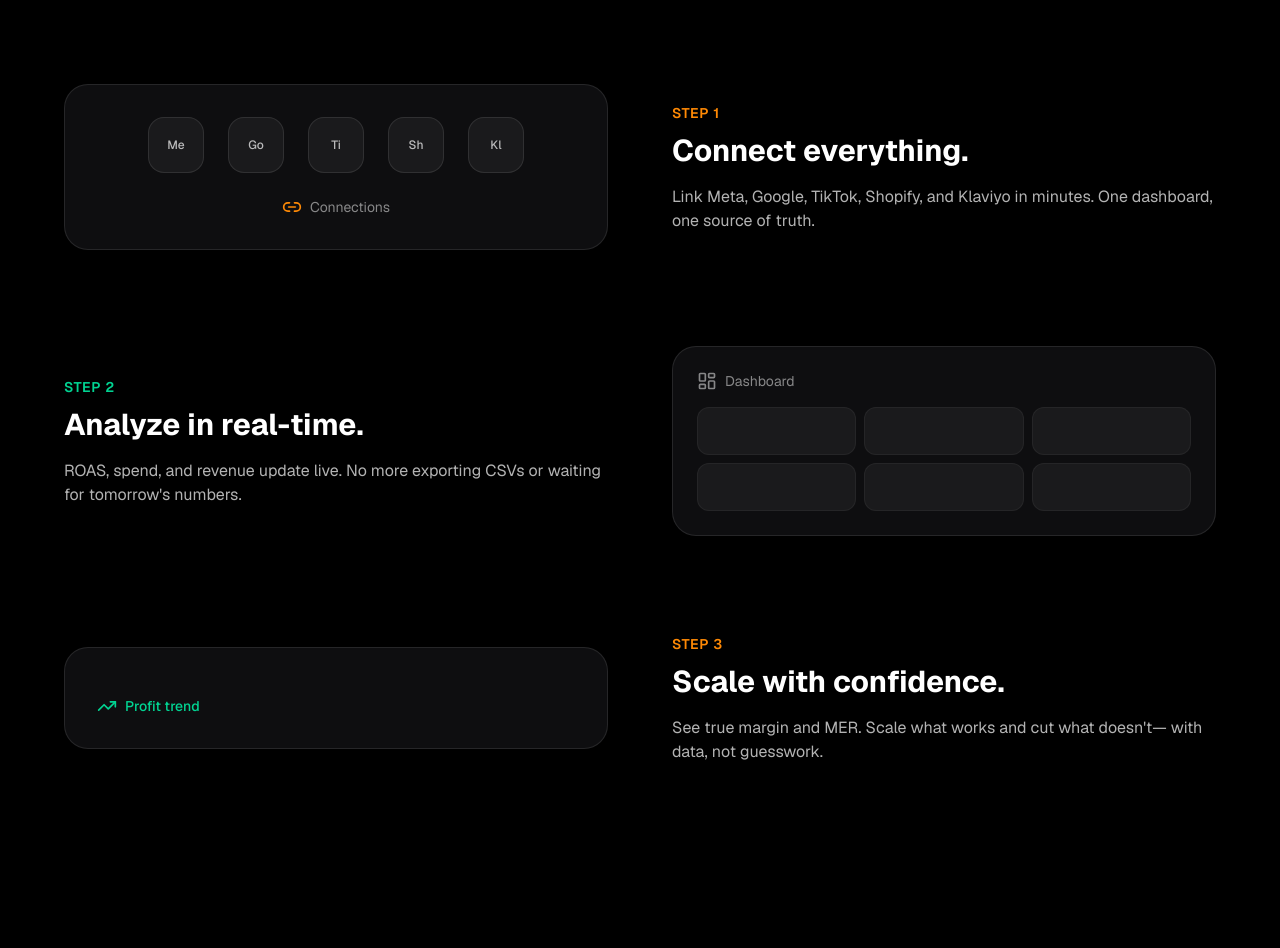
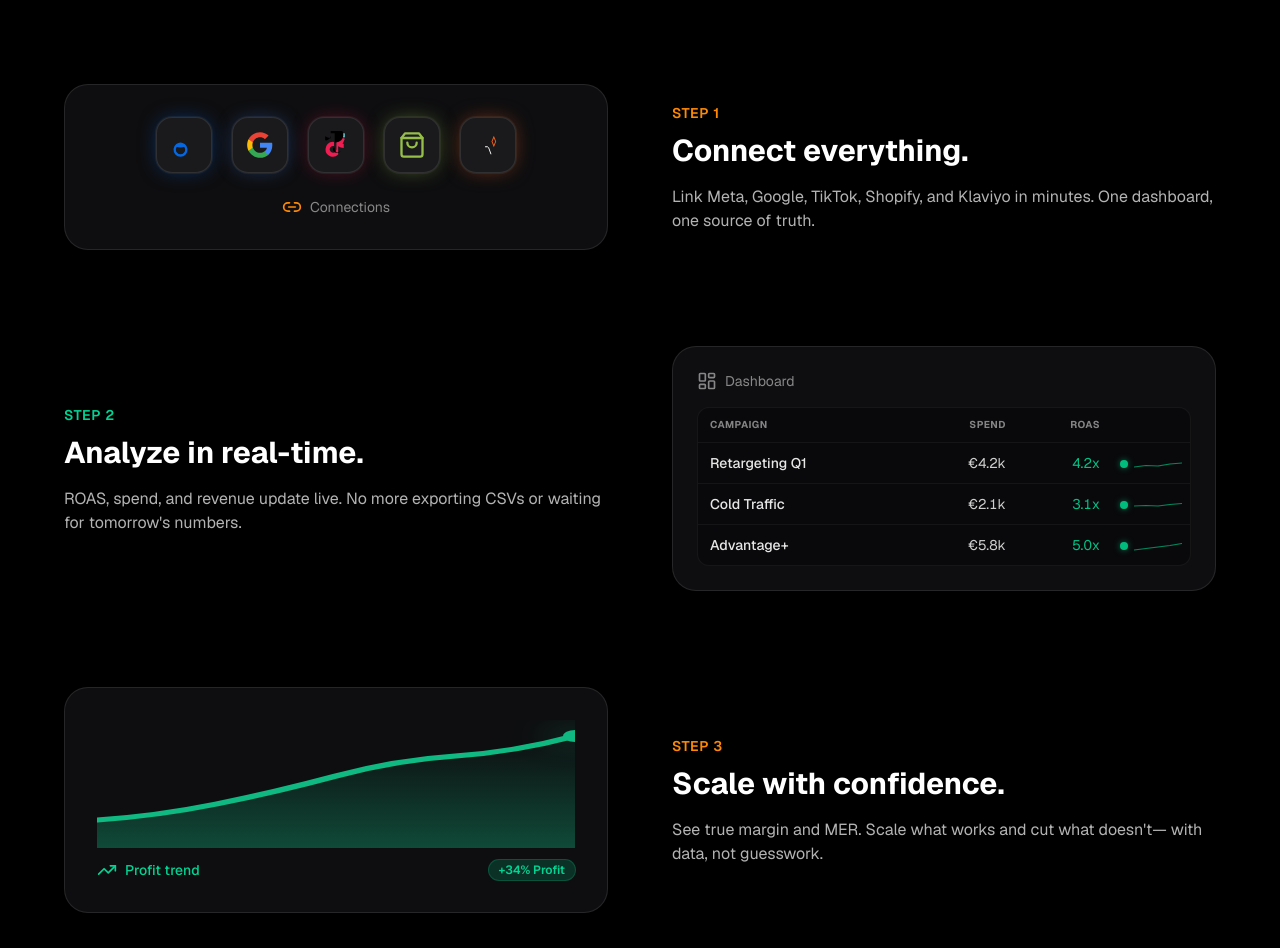
Before and after one commit to sinan-leadtr/leadtribute.io, a Next.js app: page / in a window 1280 px wide. Shown: the part 3784-4732 px from the top of the page. Built offline with nearby package versions, Linux system fonts and the light colour scheme.

Commit message:
Add feature assets: Real logos and data mocks for landing page

```diff
--- a/app/page.tsx
+++ b/app/page.tsx
@@ -20,6 +20,7 @@ import {
   GoogleLogo,
   MetaLogo,
   ShopifyLogo,
+  KlaviyoLogo,
   KlaviyoLogoText,
   TikTokLogo,
 } from "./components/icons";
@@ -482,17 +483,22 @@ export default function Home() {
           >
             <div className="relative order-2 lg:order-1">
               <div className="rounded-3xl border border-white/10 bg-zinc-900/60 p-8 backdrop-blur-sm">
-                <div className="flex flex-wrap items-center justify-center gap-6">
-                  {["Meta", "Google", "TikTok", "Shopify", "Klaviyo"].map(
-                    (label) => (
+                <div className="flex flex-wrap items-center justify-center gap-5">
+                  {[
+                    { label: "Meta", Icon: MetaLogo, glow: "shadow-[0_0_20px_-4px_rgba(6,104,225,0.5)]" },
+                    { label: "Google", Icon: GoogleLogo, glow: "shadow-[0_0_20px_-4px_rgba(66,133,244,0.4)]" },
+                    { label: "TikTok", Icon: TikTokLogo, glow: "shadow-[0_0_20px_-4px_rgba(238,29,82,0.4)]" },
+                    { label: "Shopify", Icon: ShopifyLogo, glow: "shadow-[0_0_20px_-4px_rgba(150,191,72,0.5)]" },
+                    { label: "Klaviyo", Icon: KlaviyoLogo, glow: "shadow-[0_0_20px_-4px_rgba(242,101,34,0.5)]" },
+                  ].map(({ label, Icon, glow }) => (
                     <div
                       key={label}
-                        className="flex h-14 w-14 items-center justify-center rounded-2xl border border-white/10 bg-white/5 text-xs font-medium text-white/70"
+                      className={`flex h-14 w-14 items-center justify-center rounded-2xl border border-white/10 bg-white/5 ring-1 ring-white/5 transition hover:ring-white/15 ${glow}`}
+                      title={label}
                     >
-                        {label.slice(0, 2)}
+                      <Icon size={28} className="shrink-0" />
                     </div>
-                    )
-                  )}
+                  ))}
                 </div>
                 <div className="mt-6 flex justify-center gap-2">
                   <Link2 className="h-5 w-5 text-orange-400" />
@@ -537,13 +543,38 @@ export default function Home() {
                   <LayoutDashboard className="h-5 w-5" />
                   <span className="text-sm">Dashboard</span>
                 </div>
-                <div className="mt-4 grid grid-cols-3 gap-2">
-                  {[1, 2, 3, 4, 5, 6].map((i) => (
-                    <div
-                      key={i}
-                      className="h-12 rounded-xl border border-white/5 bg-white/5"
-                    />
+                <div className="mt-4 overflow-hidden rounded-xl border border-white/5 bg-black/30">
+                  <table className="w-full text-left text-sm">
+                    <thead>
+                      <tr className="border-b border-white/5 text-[10px] font-medium uppercase tracking-wider text-white/50">
+                        <th className="px-3 py-2.5">Campaign</th>
+                        <th className="px-3 py-2.5 text-right">Spend</th>
+                        <th className="px-3 py-2.5 text-right">ROAS</th>
+                        <th className="w-8 px-2 py-2.5" />
+                      </tr>
+                    </thead>
+                    <tbody>
+                      {[
+                        { name: "Retargeting Q1", spend: "€4.2k", roas: "4.2x", active: true, spark: [30, 45, 40, 60, 70] },
+                        { name: "Cold Traffic", spend: "€2.1k", roas: "3.1x", active: true, spark: [50, 55, 50, 65, 75] },
+                        { name: "Advantage+", spend: "€5.8k", roas: "5.0x", active: true, spark: [20, 35, 50, 65, 85] },
+                      ].map((row) => (
+                        <tr key={row.name} className="border-b border-white/5 last:border-0">
+                          <td className="px-3 py-2.5 font-medium text-white/90">{row.name}</td>
+                          <td className="px-3 py-2.5 text-right tabular-nums text-white/80">{row.spend}</td>
+                          <td className="px-3 py-2.5 text-right tabular-nums text-emerald-400/90">{row.roas}</td>
+                          <td className="px-2 py-2.5">
+                            <span className="inline-flex items-center gap-1.5">
+                              <span className="h-2 w-2 rounded-full bg-emerald-500 shadow-[0_0_6px_rgba(16,185,129,0.6)]" title="Active" />
+                              <svg viewBox="0 0 24 12" className="h-3 w-12 opacity-70" preserveAspectRatio="none">
+                                <polyline fill="none" stroke="currentColor" strokeWidth="1" strokeLinecap="round" strokeLinejoin="round" className="text-emerald-500" points={row.spark.map((v, i) => `${(i / (row.spark.length - 1)) * 24},${12 - (v / 100) * 10}`).join(" ")} />
+                              </svg>
+                            </span>
+                          </td>
+                        </tr>
                       ))}
+                    </tbody>
+                  </table>
                 </div>
               </div>
             </div>
@@ -556,18 +587,37 @@ export default function Home() {
           >
             <div className="relative order-2 lg:order-1">
               <div className="rounded-3xl border border-white/10 bg-zinc-900/60 p-8 backdrop-blur-sm">
-                <div className="flex items-end justify-between gap-2 px-4">
-                  {[40, 55, 45, 70, 85, 90].map((h, i) => (
-                    <div
-                      key={i}
-                      className="flex-1 rounded-t bg-orange-500/40"
-                      style={{ height: `${h}%` }}
+                <div className="h-32 w-full">
+                  <svg viewBox="0 0 120 64" className="h-full w-full" preserveAspectRatio="none">
+                    <defs>
+                      <linearGradient id="profitGradient" x1="0" y1="1" x2="0" y2="0">
+                        <stop offset="0%" stopColor="#10b981" stopOpacity="0.35" />
+                        <stop offset="100%" stopColor="#10b981" stopOpacity="0" />
+                      </linearGradient>
+                    </defs>
+                    <path
+                      d="M 0 50 Q 15 48 30 42 T 60 28 T 90 18 T 120 8 L 120 64 L 0 64 Z"
+                      fill="url(#profitGradient)"
                     />
-                  ))}
+                    <path
+                      d="M 0 50 Q 15 48 30 42 T 60 28 T 90 18 T 120 8"
+                      fill="none"
+                      stroke="#10b981"
+                      strokeWidth="2.5"
+                      strokeLinecap="round"
+                      strokeLinejoin="round"
+                    />
+                    <circle cx="120" cy="8" r="3" fill="#10b981" className="drop-shadow-[0_0_6px_rgba(16,185,129,0.8)]" />
+                  </svg>
                 </div>
-                <div className="mt-4 flex items-center gap-2 text-emerald-400">
+                <div className="mt-3 flex items-center justify-between">
+                  <div className="flex items-center gap-2 text-emerald-400">
                     <TrendingUp className="h-5 w-5" />
                     <span className="text-sm font-medium">Profit trend</span>
+                  </div>
+                  <span className="rounded-full bg-emerald-500/20 px-2.5 py-0.5 text-xs font-semibold text-emerald-400 ring-1 ring-emerald-500/40">
+                    +34% Profit
+                  </span>
                 </div>
               </div>
             </div>
```
Lines whose indentation alone changed are shown as unchanged.
